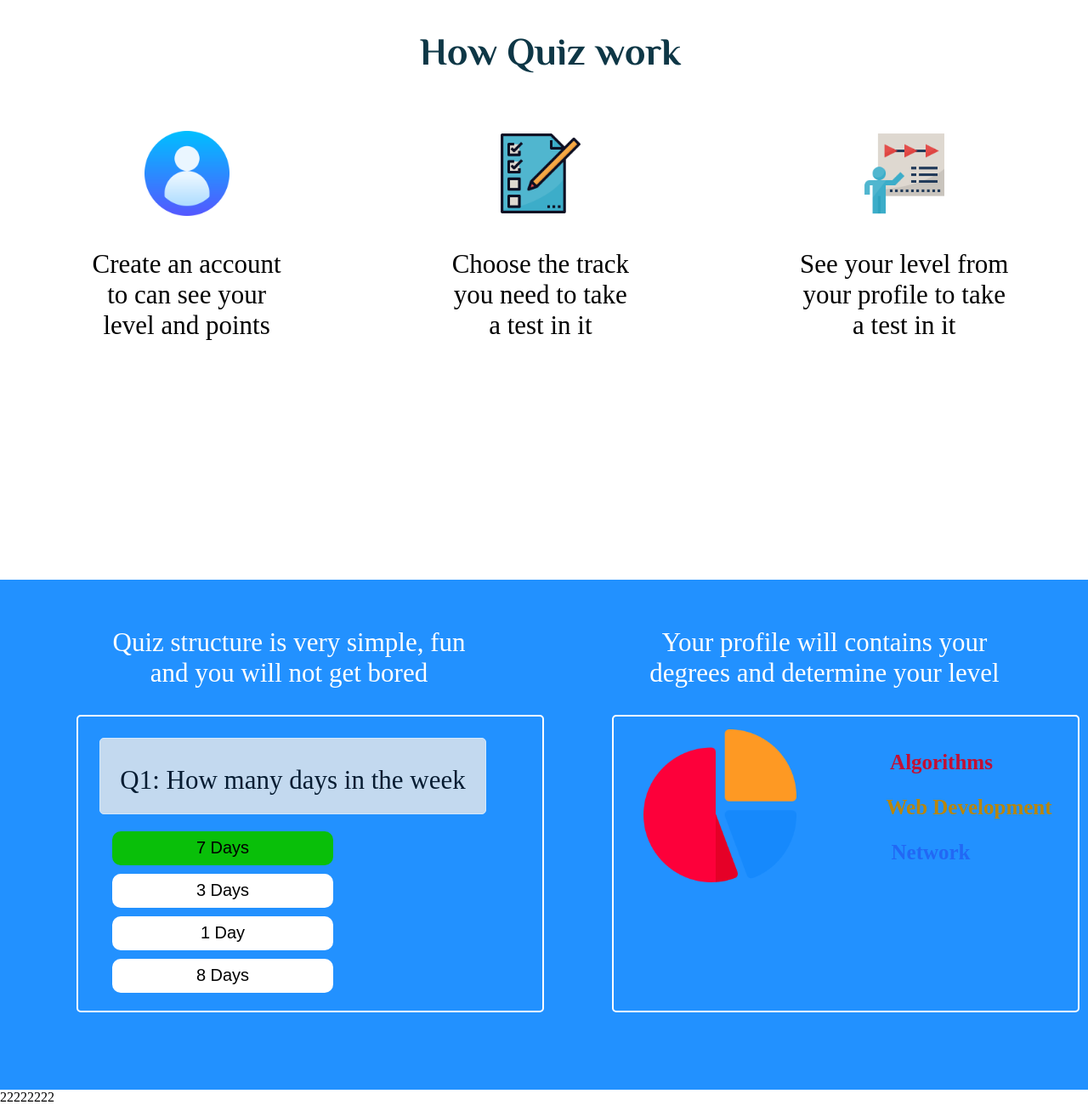
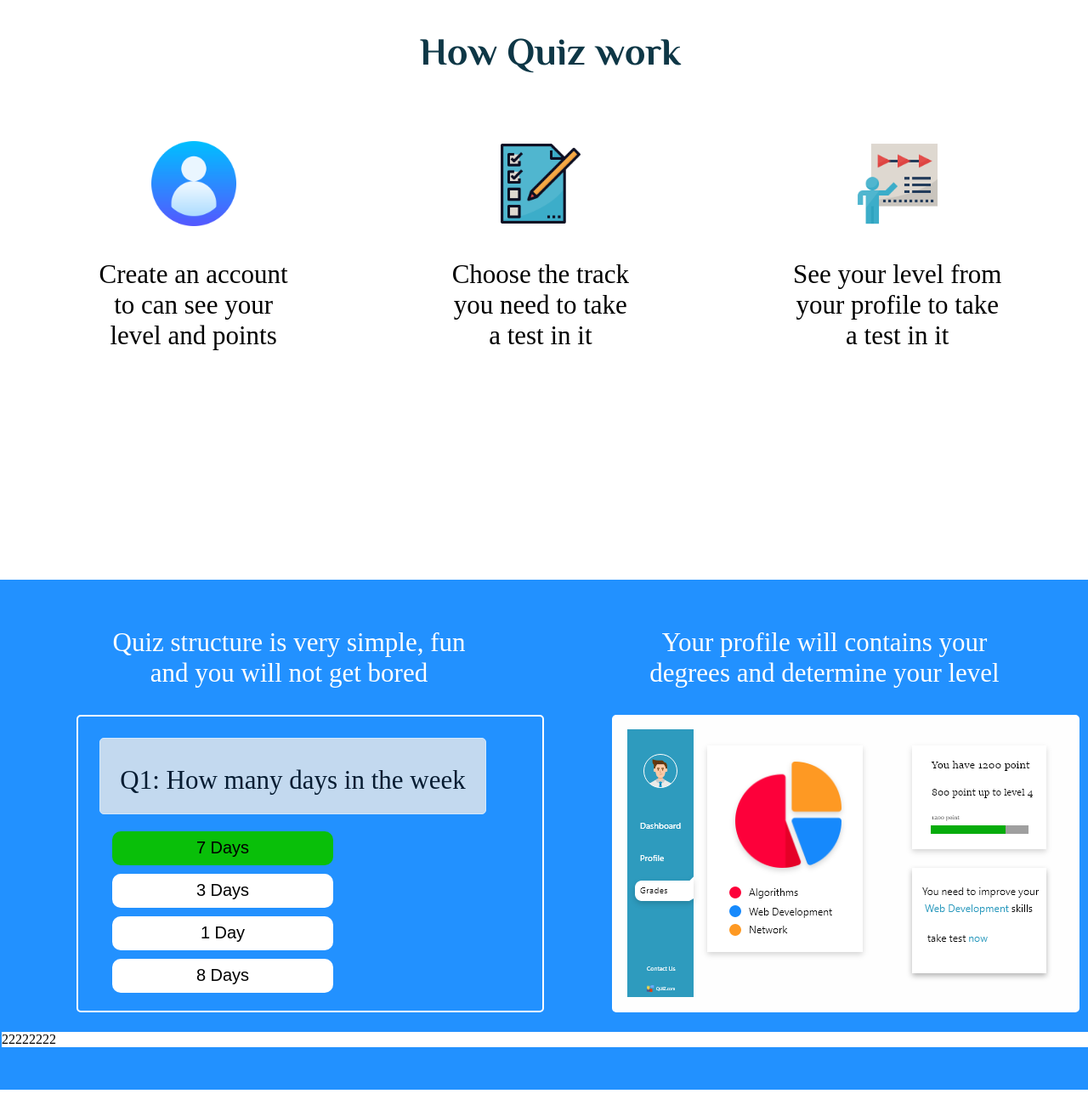
Before and after one commit to AsmaaMK/web-project, a plain HTML site: page index.html in a window 1280 px wide. Shown: the part 750-2050 px from the top of the page at 85% size. Drawn offline with Linux system fonts and the light colour scheme.

Commit message:
change section2&3 in index.html

```diff
--- a/index.html
+++ b/index.html
@@ -9,6 +9,8 @@
     <link
         href="https://fonts.googleapis.com/css2?family=Audiowide&family=Comic+Neue&family=Dosis&family=Libre+Baskerville&family=Philosopher:ital,wght@0,700;1,400&display=swap"
         rel="stylesheet">
+    <!-- ICON -->
+    <link rel="icon" href="icons and background/puzzle-piece.png">
 
 </head>
 
@@ -51,7 +53,7 @@
 
             <p class="textStyle">How Quiz work</p>
 
-            <div class="grid-container">
+            <div class="flex">
 
                 <div class="grid-item">
                     <img src="icons and background/user.png" height= "100px" width= "100px">
@@ -108,16 +110,11 @@
                         <br>degrees and determine your level
                     </p>
 
-                    <div class="grid-item quizStracture" style="margin-left: 50px;">
-                        <img src="icons and background/pie-chart.png" width="180px" height="180px" align="left" style="margin-left: 20px;">
-                        <p style="margin-left: 225px; font-size: 25px; color: rgb(195, 15, 51);"><strong>Algorithms</strong></p>
-                        <p style="margin-left: 290px; font-size: 25px; color: darkgoldenrod;"><strong > Web Development</strong></p>
-                        <p style="margin-left: 200px; font-size: 25px; color: rgb(34, 104, 244);"><strong>Network</strong></p>
-                        </div>
+                    <div class="grid-item quizStracture" style="margin-left: 50px; background-color: #fefefe;">
+                        <img src="icons and background/Group 3.png">
+                    </div>
                 </div>
-
             </div>
-        </div>
 
         <div style="background-color: white;">
             22222222
--- a/index_style.css
+++ b/index_style.css
@@ -1,3 +1,7 @@
+html {
+     scroll-behavior: smooth;
+}
+
 .titleSection {
      text-align: center;
 }
@@ -65,11 +69,18 @@
      padding: 8px;
 }
 
+.flex {
+     padding: 20px;
+     display: flex;
+     min-height: 85vh;
+     margin: 0 0 100px 0;
+     justify-content: space-around;
+}
+
 .grid-item {
      padding: 15px;
      font-size: 31px;
      text-align: center;
-
 }
 
 .howQuizWorksSection2 {
@@ -83,6 +94,11 @@
      border-radius: 5px;
      height: 350px;
      width: 550px;
+}
+
+.stracture {
+     margin-left: 225px;
+     font-size: 20px;
 }
 
 .window {
```
Also changed, not shown: icons and background/Group 3.png (added), icons and background/quiz.png (added).
